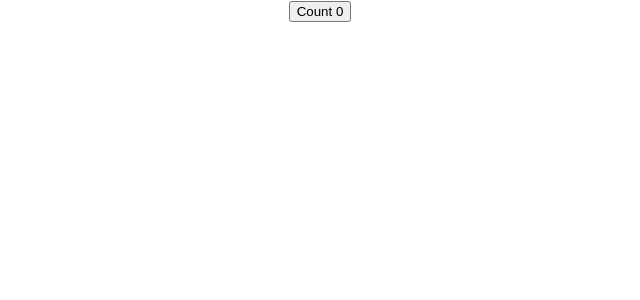
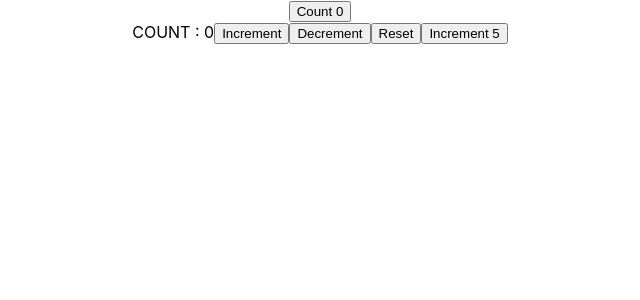
Before and after one commit to chandanabs13/REACT-CODE, a React (Create React App) app in the folder react-hooks/: page / in a window 1280 px wide. Shown: the top 300 px of the page, without its empty margins (320-960 px from the left). Built offline with nearby package versions, Linux system fonts and the light colour scheme.

Commit message:
UseState-with-previous-state

```diff
--- a/react-hooks/src/App.js
+++ b/react-hooks/src/App.js
@@ -2,11 +2,14 @@
 import './App.css';
 // import UseState from '../component/usestate-hook';
 import UseStateHook from './component/UseStateHook';
+import UseStateWithPreviousState from './component/UseStateWithPreviousState';
 
 function App() {
   return (
     <div className="App">
       <UseStateHook />
+      <UseStateWithPreviousState />
+
     </div>
   );
 }
--- /dev/null
+++ b/react-hooks/src/component/UseStateWithPreviousState.js
@@ -0,0 +1,27 @@
+import React,{useState} from 'react'
+
+function UseStateWithPreviousState() {
+    const initial=0;
+    const [Count, setCount] = useState(initial)
+    const IncrementFive = () => {
+        for(let i=1;i<=5;i++){
+            // setCount(Count+1)  this wont worn 1 2 3 like this it will show internally 1 1 1 1 1 will print 5 times
+            // 2 2 2 2 2   3 3 3 3 3 like this the numbers will print but i need 5 10 15 20 like thi so
+            // use previous value here
+            setCount(prevVal => prevVal+1)
+
+            //similarly for 1 increment and decrement use the same
+        }
+    }
+  return (
+    <div>
+      COUNT : {Count}
+      <button onClick={()=>setCount(prevVal => prevVal+1)}>Increment</button>
+      <button onClick={()=>setCount(prevVal => prevVal-1)}>Decrement</button>
+      <button onClick={()=>setCount(initial)}>Reset</button>
+      <button onClick={IncrementFive}>Increment 5</button>
+    </div>
+  )
+}
+
+export default UseStateWithPreviousState;
```
